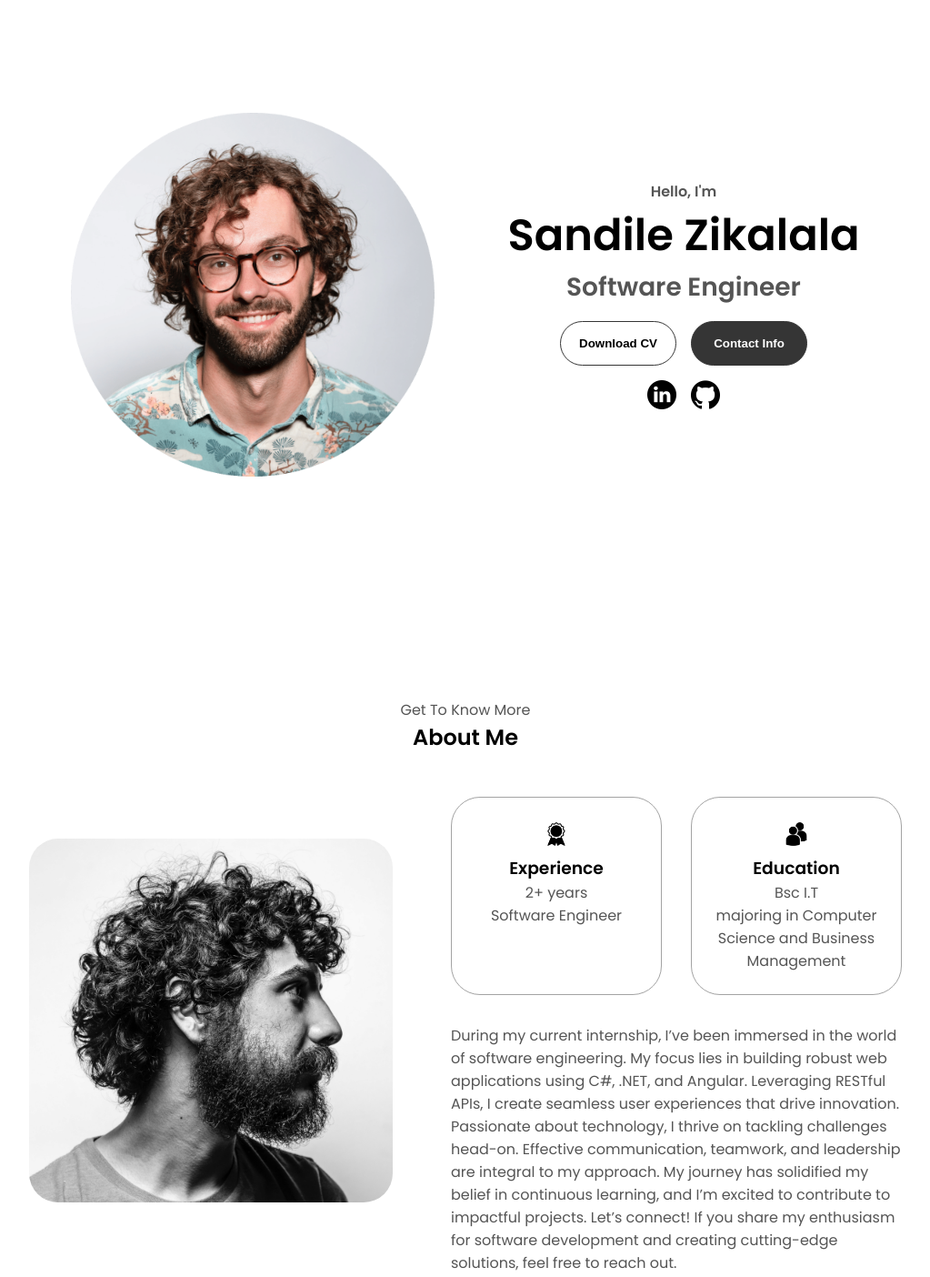
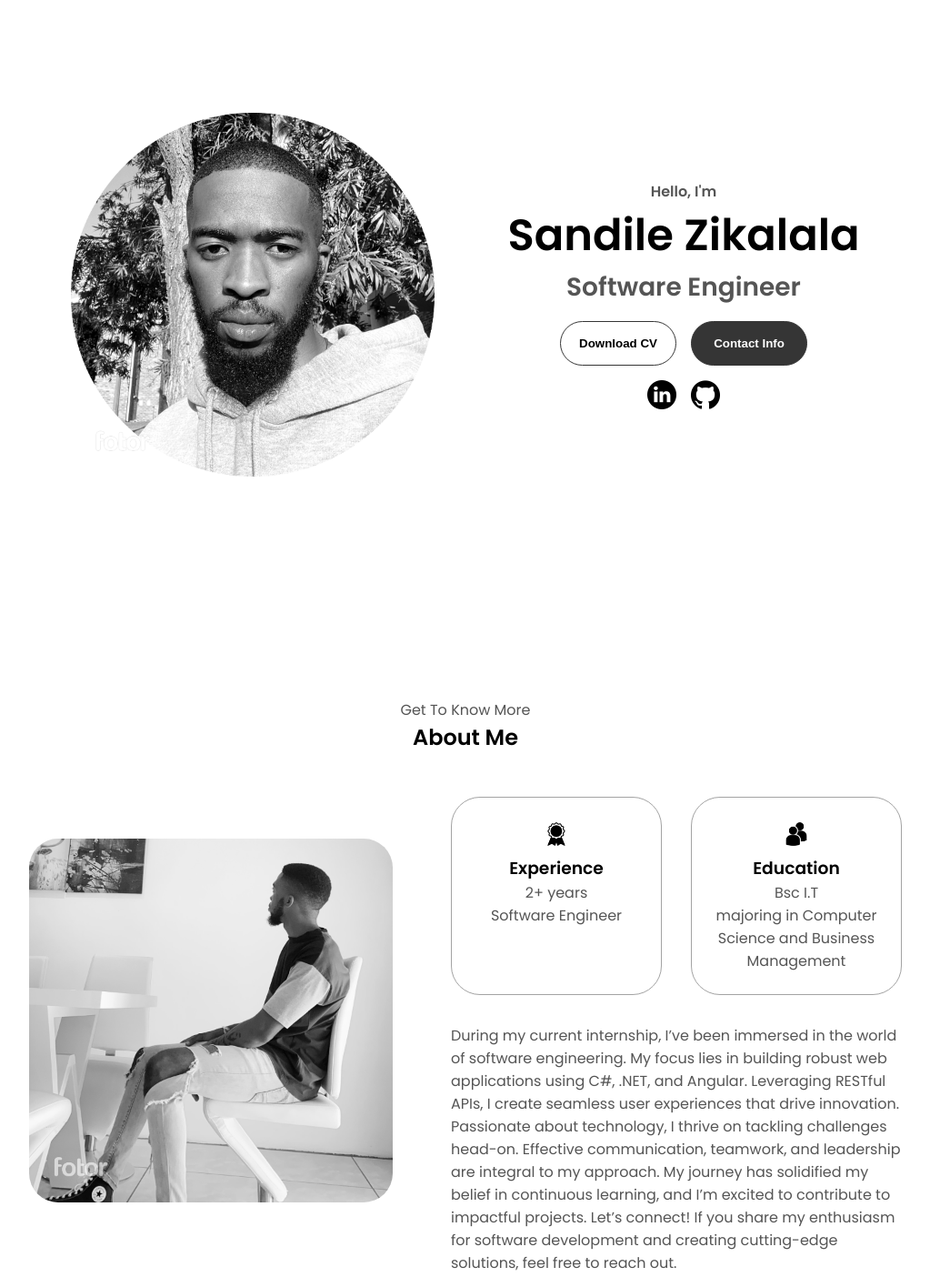
Before and after one commit to sandileZ/sandileZ.github.io, a website: page index.html in a window 1280 px wide. Shown: the part 160-1564 px from the top of the page at 91% size, without its empty margins (128-1151 px from the left). Drawn offline with Linux system fonts and the light colour scheme.

Commit message:
added images links

```diff
--- a/index.html
+++ b/index.html
@@ -41,7 +41,7 @@
 
   <section id="profile">
     <div class="section_pic-container">
-      <img src="./assets/profile-pic.png" alt="Sandile's profile picture" />
+      <img src="./assets/first-pic-fotor.png" alt="Sandile's profile picture" />
     </div>
     <div class="section_text">
       <p class="section_text_p1">Hello, I'm</p>
@@ -68,7 +68,7 @@
     <h1 class="section_text_p1">About Me</h1>
     <div class="section-container">
       <div class="section_pic-container">
-        <img src="./assets/about-pic.png" alt="Profile picture" class="about-pic" />
+        <img src="./assets/second-pic-fotor.png" alt="Profile picture" class="about-pic" />
       </div>
       <div class="about-details-container">
         <div class="about-containers">
```
